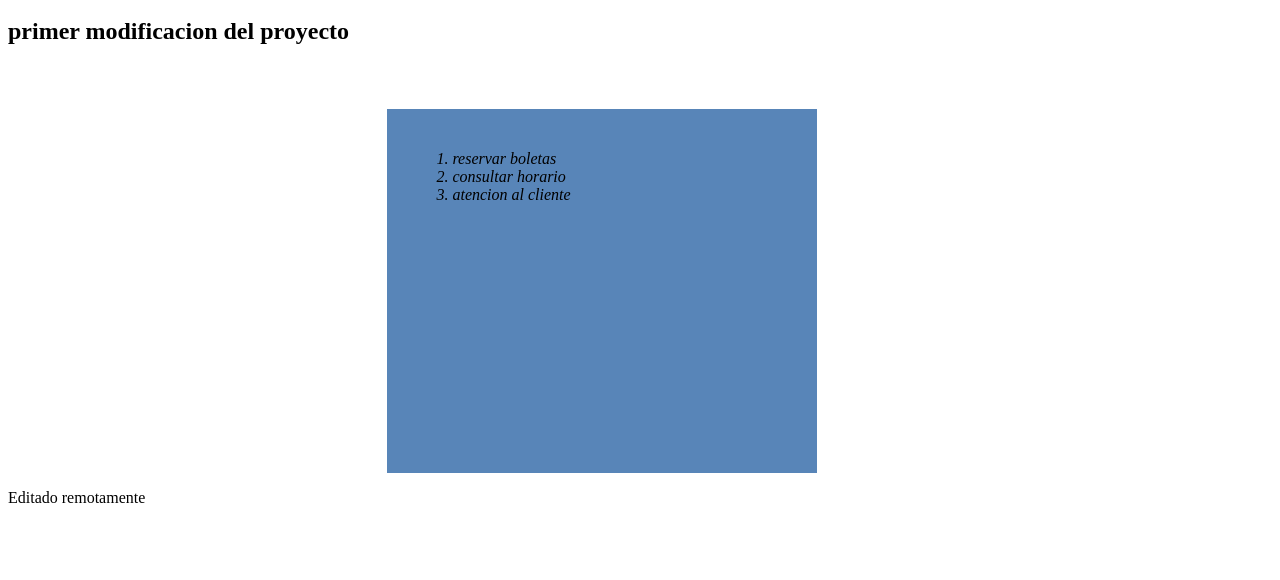
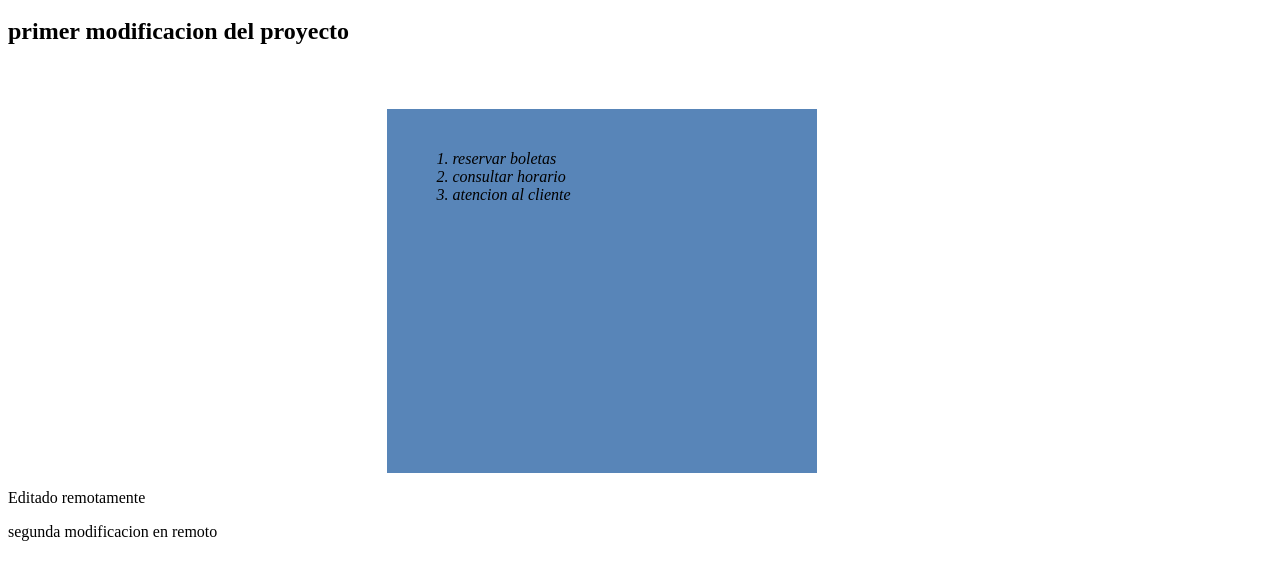
Before and after one commit to sebascordob20/learnGit, a plain HTML site: page aprendiendoGit.html in a window 1280 px wide. Shown: the part 48-628 px from the top of the page. Drawn offline with Linux system fonts and the light colour scheme.

Commit message:
Update aprendiendoGit.html

```diff
--- a/aprendiendoGit.html
+++ b/aprendiendoGit.html
@@ -25,3 +25,5 @@
 </html>
 
 <p>Editado remotamente</p>
+
+<p>segunda modificacion en remoto</p>
```
